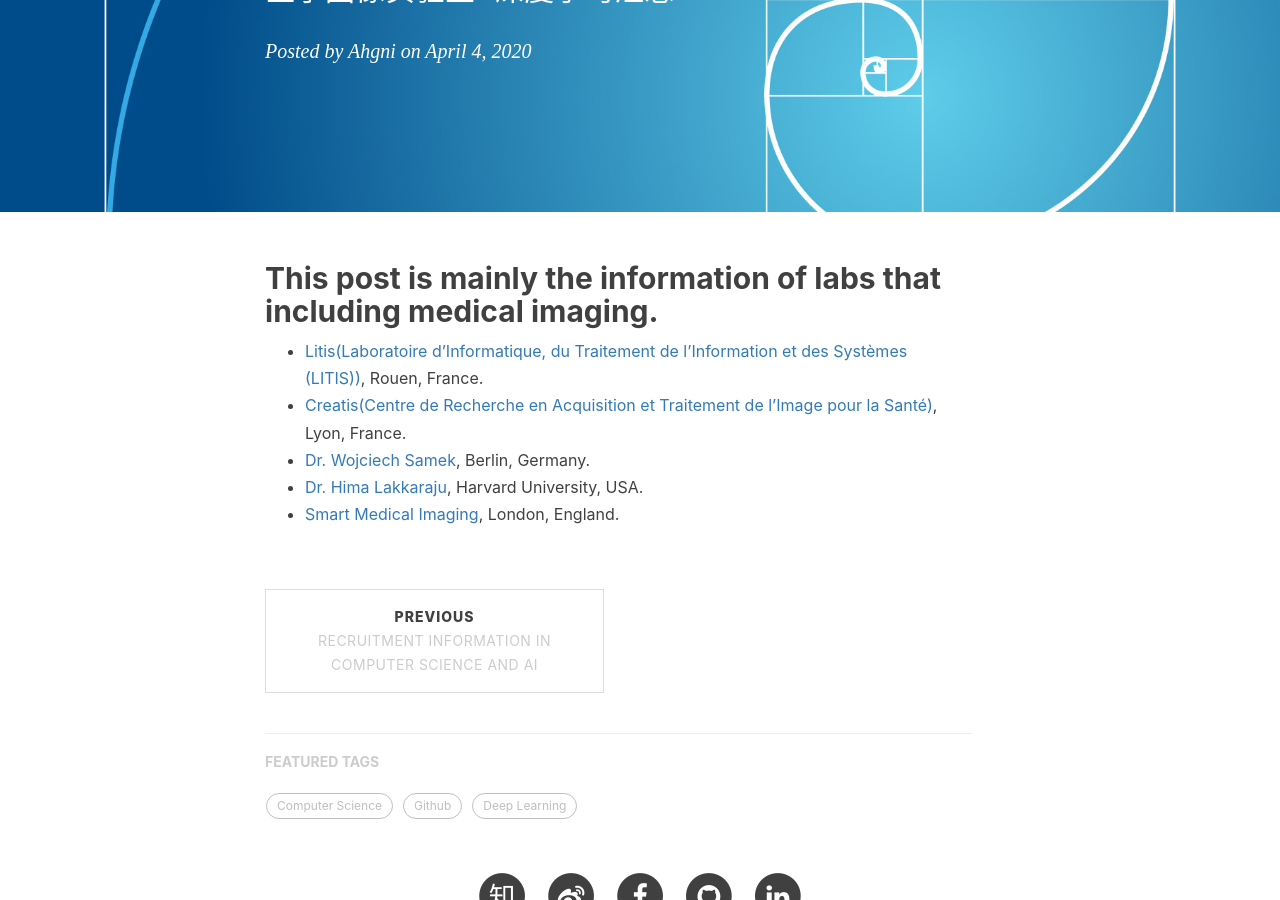
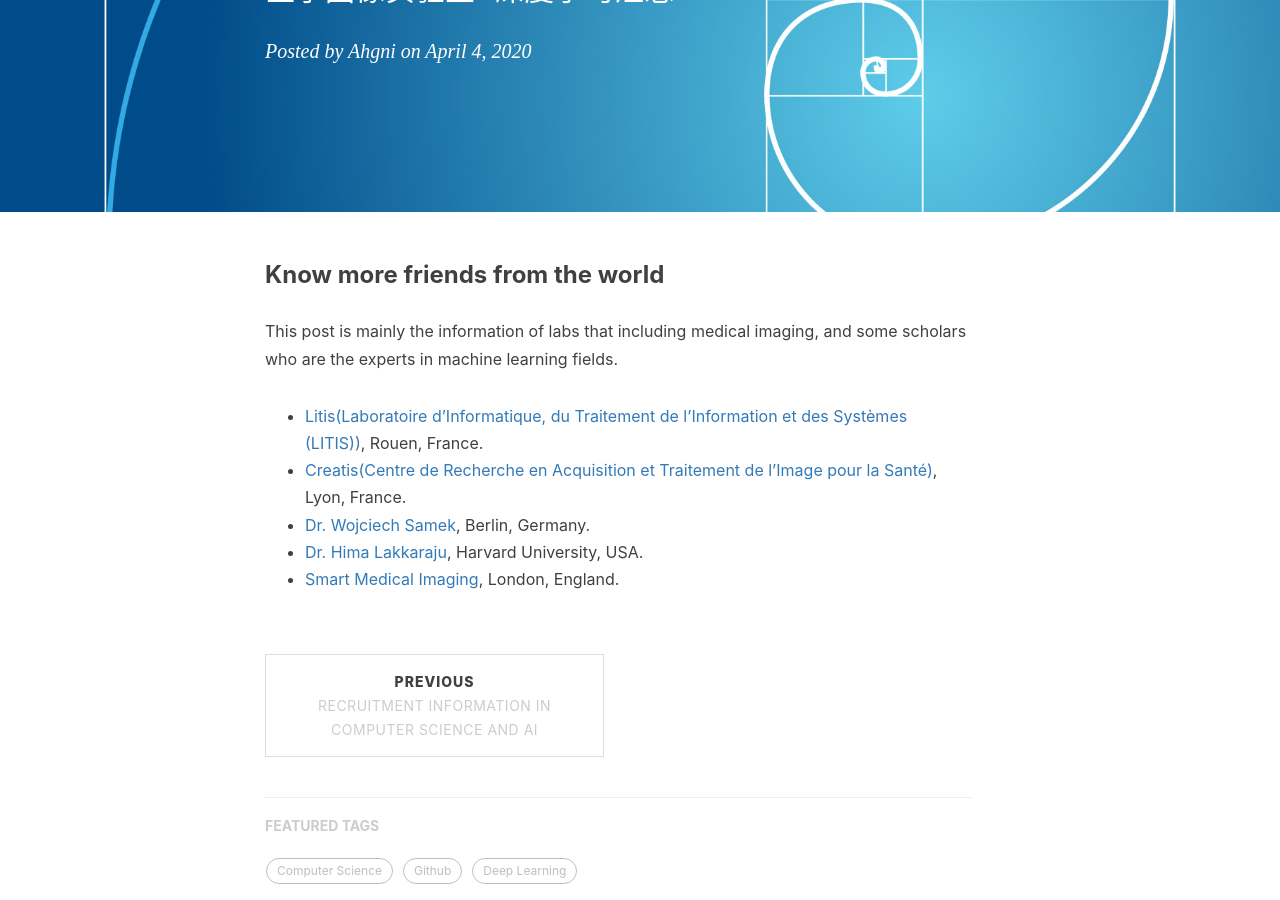
Before and after one commit to jizhang02/jizhang02.github.io, a Jekyll site: the page built from _posts/2020-04-04-lab.markdown, in a window 1280 px wide and 900 px high, scrolled down 371 px. Built offline with Jekyll 4.4.1, drawn with Linux system fonts in a browser that asks for light colours; nearby versions of some CDN libraries; comment, search, counter and statistics services are not loaded.

Commit message:
Update 2020-04-04-lab.markdown

```diff
--- a/_posts/2020-04-04-lab.markdown
+++ b/_posts/2020-04-04-lab.markdown
@@ -11,7 +11,8 @@ tags:
     - Medical Imaging
 ---
 
-## This post is mainly the information of labs that including medical imaging.
+### Know more friends from the world
+This post is mainly the information of labs that including medical imaging, and some scholars who are the experts in machine learning fields.
 
 * [Litis(Laboratoire d'Informatique, du Traitement de l'Information et des Systèmes (LITIS))](http://www.litislab.fr/), Rouen, France.
 * [Creatis(Centre de Recherche en Acquisition et Traitement de l'Image pour la Santé)](https://www.creatis.insa-lyon.fr/site7/en), Lyon, France.
```
